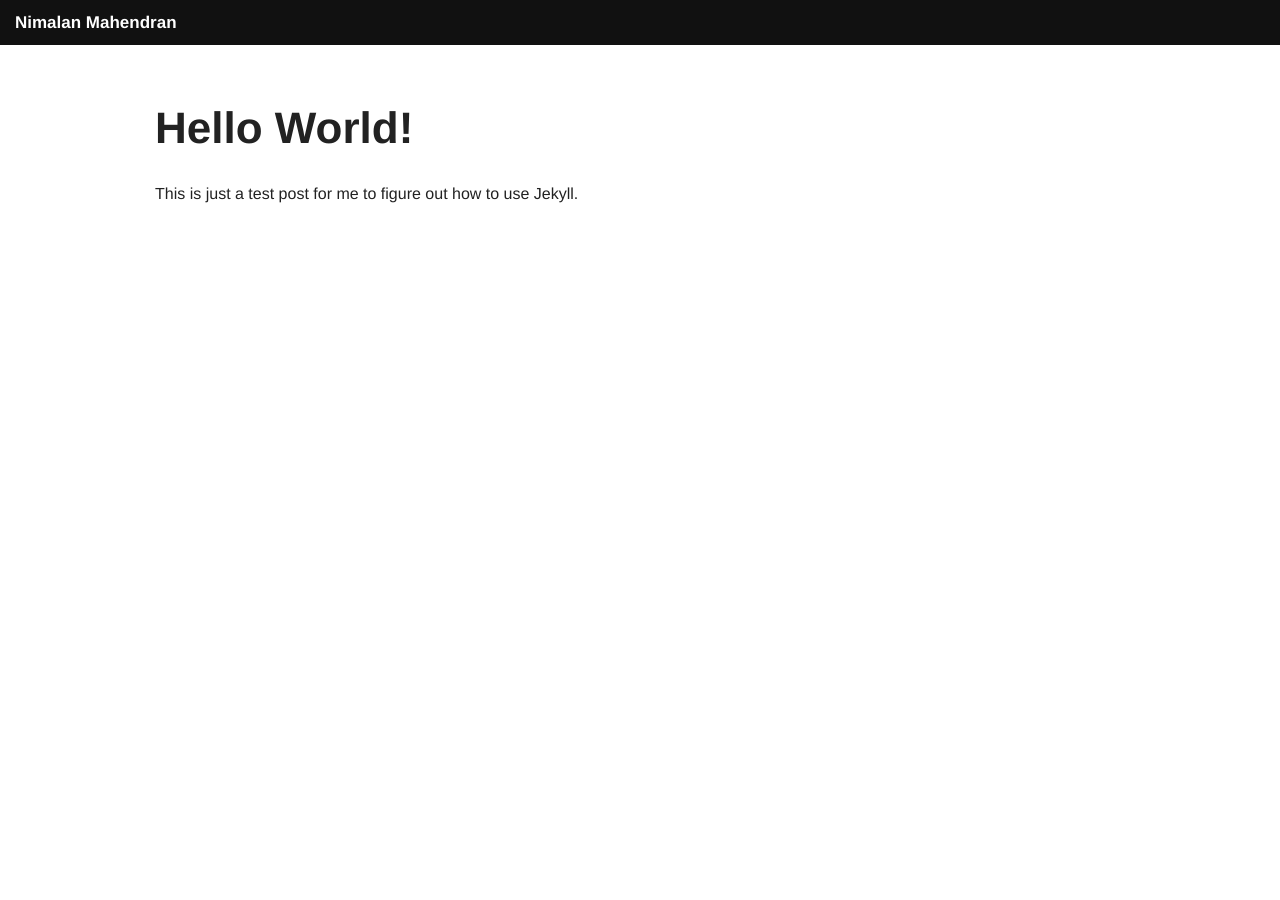
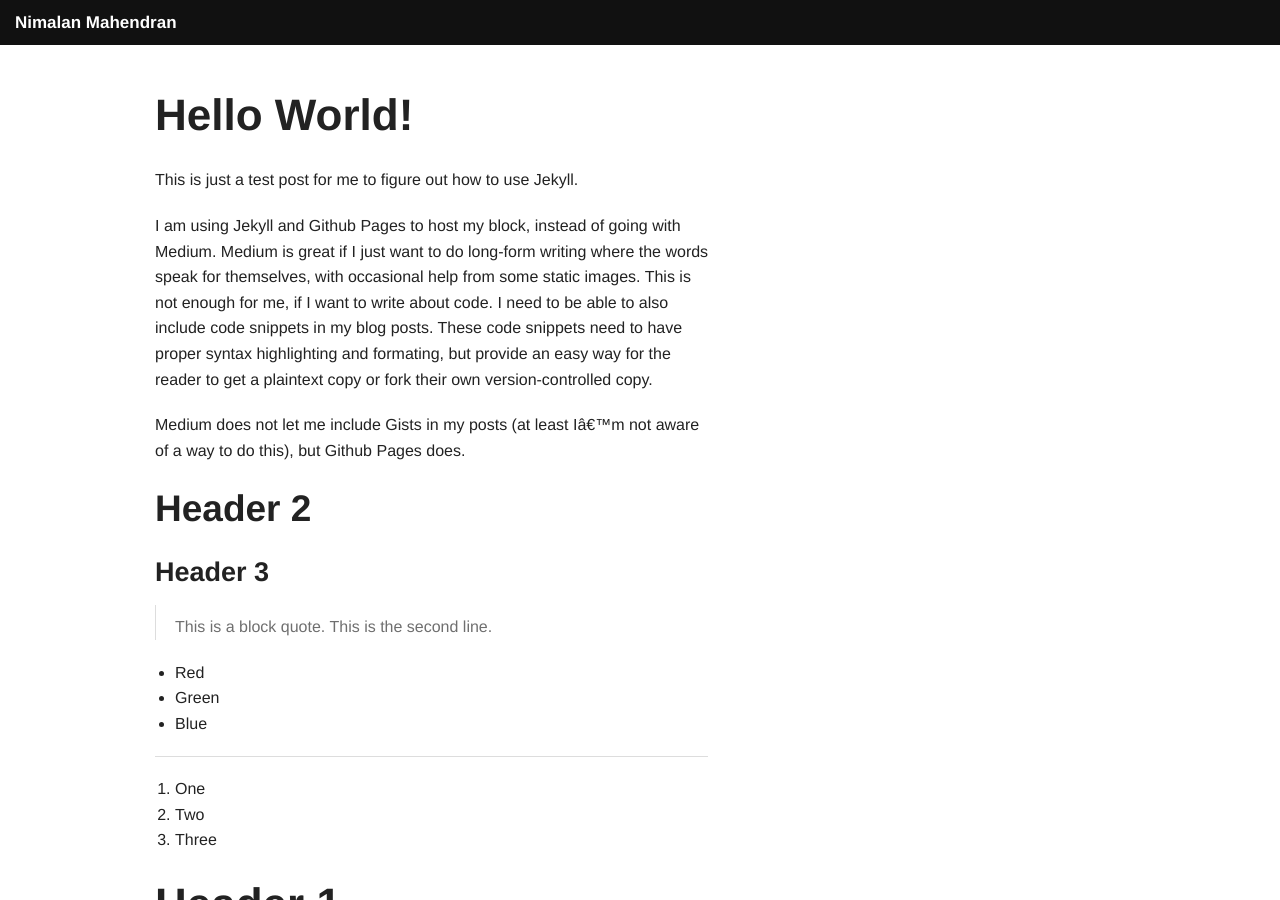
Before and after one commit to marlynfusek/marlynfusek.github.io, a Jekyll site: the page built from _posts/2013-05-31-helloworld.md, in a window 1280 px wide and 900 px high. Built offline with Jekyll 4.4.1, drawn with Linux system fonts in a browser that asks for light colours; some web fonts are replaced.

Commit message:
Adding more styling to blog

```diff
--- a/_layouts/default.html
+++ b/_layouts/default.html
@@ -7,6 +7,8 @@
    <meta charset=utf-8" />
    <meta name="viewport" content="width=device-width" />
    <meta http-equiv="Content-Language" content="en" />
+
+   <link href='http://fonts.googleapis.com/css?family=Trocchi|Julius+Sans+One' rel='stylesheet' type='text/css'>
 
    <title>{{ page.title }}</title>
 
--- a/_layouts/post.html
+++ b/_layouts/post.html
@@ -2,8 +2,8 @@
 layout: default
 ---
 <div class="row">
-  <div class="large-9 columns">
-    <h1>{{ title }}</h1>
+  <div class="large-7 columns">
+    <h1>{{ page.title }}</h1>
     {{ content }}
   </div>
 </div>
--- a/_posts/2013-05-31-helloworld.md
+++ b/_posts/2013-05-31-helloworld.md
@@ -2,7 +2,36 @@
 layout: post
 title: Hello World!
 ---
+This is just a test post for me to figure out how to use Jekyll.
 
-# Hello World!
+I am using Jekyll and Github Pages to host my block, instead of going
+with Medium. Medium is great if I just want to do long-form writing
+where the words speak for themselves, with occasional help from some
+static images. This is not enough for me, if I want to write about
+code. I need to be able to also include code snippets in my blog
+posts. These code snippets need to have proper syntax highlighting and
+formating, but provide an easy way for the reader to get a plaintext
+copy or fork their own version-controlled copy.
 
-This is just a test post for me to figure out how to use Jekyll.
+Medium does not let me include Gists in my posts (at least I'm not
+aware of a way to do this), but Github Pages does.
+
+## Header 2
+
+### Header 3
+
+> This is a block quote.
+> This is the second line.
+
+* Red
+* Green
+* Blue
+
+---
+
+1. One
+2. Two
+3. Three
+
+# Header 1
+<script src="https://gist.github.com/nybbles/2802052.js"> </script>
--- a/sass/_settings.scss
+++ b/sass/_settings.scss
@@ -31,6 +31,7 @@
 // $body-bg: #fff;
 // $body-font-color: #222;
 // $body-font-family: "Helvetica Neue", "Helvetica", Helvetica, Arial, sans-serif;
+$body-font-family: "Trocchi", serif;
 // $body-font-weight: normal;
 // $body-font-style: normal;
 
@@ -137,6 +138,7 @@
 // Heading font styles
 
 // $header-font-family: "Helvetica Neue", "Helvetica", Helvetica, Arial, sans-serif;
+$header-font-family: "Julius Sans One", sans-serif;
 // $header-font-weight: bold;
 // $header-font-style: normal;
 // $header-font-color: #222;
```
Also changed, not shown: _posts/2013-06-09-helloworldagain.md (added, +9 -0 lines), index.html (+12 -1 lines), sass/app.scss (line endings or trailing spaces), 1 other file.
